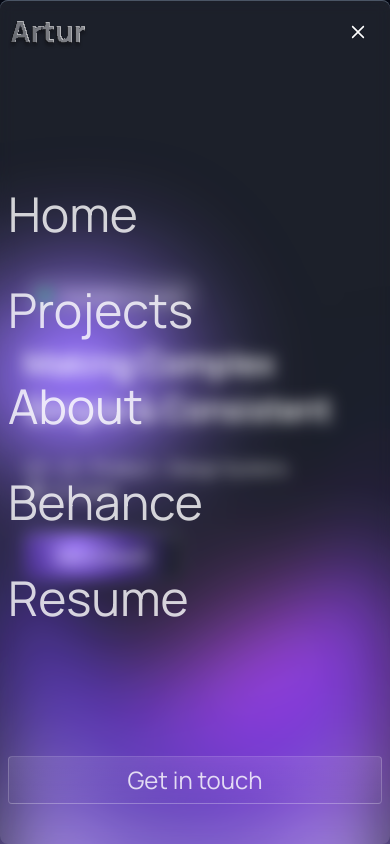
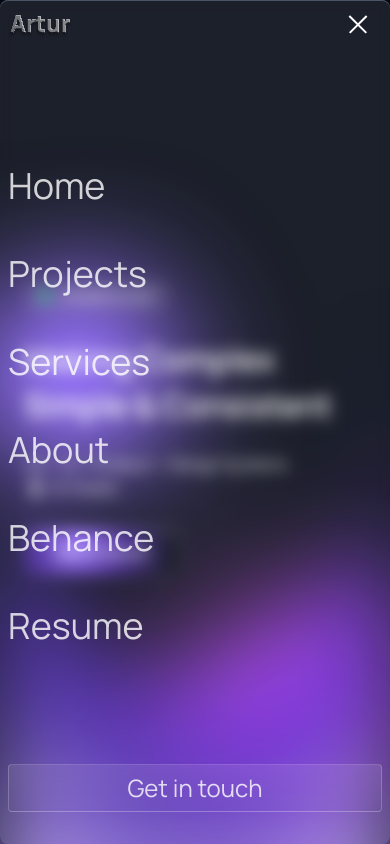
Before and after one commit to amusayevv/portfolio-artur, a Next.js app: page / in a window 390 px wide. Both pictures are taken after a click on the button 334 px from the left and 48 px from the top of the page. Shown: the top 844 px of the page. Built offline with nearby package versions, Linux system fonts and the light colour scheme.

Commit message:
a lot of fixes

```diff
--- a/src/app/_components/footer.tsx
+++ b/src/app/_components/footer.tsx
@@ -4,7 +4,7 @@ export default function Footer() {
             className="flex lg:flex-row flex-col w-full lg:justify-around justify-center gap-8 mt-40 pb-100 lg:px-0 px-6 lg:text-left text-center"
             style={{
                 background:
-                    "radial-gradient(200% 100% at 50% 100%, #C5B0F8 0%, #4622A8 16%, #090828 40%, #030712 60%, #030712 100%), #030712;",
+                    "radial-gradient(200% 100% at 50% 100%, #C5B0F8 0%, #4622A8 16%, #090828 40%, #030712 60%, #030712 100%), #030712",
             }}
         >
             <div className="lg:max-w-[480px] w-full text-white/60 flex flex-col gap-10">
--- a/src/app/_components/nav.tsx
+++ b/src/app/_components/nav.tsx
@@ -2,9 +2,8 @@
 import { useEffect } from "react";
 import { gsap } from "gsap";
 import { ScrambleTextPlugin } from "gsap/ScrambleTextPlugin";
-import { PlusIcon } from "@radix-ui/react-icons";
 
-export default function Nav() {
+export default function Nav({ activeSection }: { activeSection?: string }) {
     useEffect(() => {
         gsap.registerPlugin(ScrambleTextPlugin);
 
@@ -19,12 +18,35 @@ export default function Nav() {
                 ease: "power1.inOut",
             });
         });
+
+        // Hide navbar on scroll
+        if (window.innerWidth <= 720) {
+            const nav = document.querySelector("nav");
+            let prevScrollPosition = window.pageYOffset;
+            window.onscroll = () => {
+                let currentScrollPosition = window.pageYOffset;
+                if (nav)
+                    if (prevScrollPosition < currentScrollPosition) {
+                        nav.style.top = "-100px";
+                    } else {
+                        nav.style.top = "0";
+                    }
+                prevScrollPosition = currentScrollPosition;
+            };
+        }
     }, []);
+
+    function preventScroll(e: any) {
+        e.preventDefault();
+    }
 
     function handleClick() {
         const nav = document.querySelector("nav");
-        const burgerMenu = document.querySelector(".burger-menu");
         if (nav) {
+            document.addEventListener("touchmove", preventScroll, {
+                passive: false,
+            });
+
             const isExpanded = nav.style.height === "100vh";
             if (!isExpanded) {
                 gsap.to(nav, {
@@ -47,15 +69,24 @@ export default function Nav() {
                         ease: "power2.out",
                     }
                 );
-                gsap.to(burgerMenu, {
+                gsap.to(document.querySelector("#burger-icon-after"), {
                     rotate: 45,
                     duration: 0.2,
+                    top: "50%",
+                    ease: "sine",
+                });
+                gsap.to(document.querySelector("#burger-icon-before"), {
+                    rotate: -45,
+                    duration: 0.2,
+                    top: "50%",
                     ease: "sine",
                 });
             } else {
+                document.removeEventListener("touchmove", preventScroll);
+
                 gsap.to(nav, {
-                    height: "64px",
-                    width: "calc(100vw - 48px)",
+                    height: "48px",
+                    width: "calc(100vw - 16px)",
                     marginTop: "16px",
                     duration: 0.4,
                     ease: "power2.in",
@@ -68,17 +99,24 @@ export default function Nav() {
                     stagger: 0.05,
                     ease: "power2.in",
                 });
-                gsap.to(burgerMenu, {
+                gsap.to(document.querySelector("#burger-icon-after"), {
                     rotate: 0,
+                    top: "calc(50% + 5px)",
                     duration: 0.2,
-                    ease: "power2.out",
+                    ease: "sine",
+                });
+                gsap.to(document.querySelector("#burger-icon-before"), {
+                    rotate: 0,
+                    top: "calc(50% - 5px)",
+                    duration: 0.2,
+                    ease: "sine",
                 });
             }
         }
     }
 
     return (
-        <nav className="flex justify-between box-border mt-4  bg-white/10 p-2 lg:h-[48px] h-[64px] overflow-hidden inset-shadow-2xs inset-shadow-gray-600 lg:w-[900px] w-[calc(100vw-48px)]  rounded-[8px] backdrop-blur-sm fixed left-1/2 -translate-x-1/2 z-50 items-center">
+        <nav className="top-0 flex justify-between box-border mt-4  bg-white/10 lg:p-2 px-2 h-[48px] overflow-hidden inset-shadow-2xs inset-shadow-gray-600 lg:w-[960px] w-[calc(100vw-16px)]  rounded-[8px] backdrop-blur-sm fixed left-1/2 -translate-x-1/2 z-50 items-center duration-300">
             <div className="pc-menu lg:flex hidden h-full w-full justify-between">
                 <a
                     href="/"
@@ -86,22 +124,76 @@ export default function Nav() {
                 >
                     <img src="/logo.svg" alt="" className="logo pl-4" />
                 </a>
-                <ul className="w-[550px] flex text-white text-center">
-                    <li className="w-full bg-white/10 content-center rounded-[4px] hover:bg-white/10">
-                        <a href="/" className="scramble mix-blend-difference">
+                <ul className="w-[600px] flex text-white text-center">
+                    <li
+                        className="w-full content-center rounded-[4px] hover:bg-white/10"
+                        style={
+                            activeSection === "home"
+                                ? {
+                                      backgroundColor:
+                                          "rgba(255, 255, 255, 0.1)",
+                                  }
+                                : { backgroundColor: "transparent" }
+                        }
+                    >
+                        <a
+                            href="/#home"
+                            className="scramble mix-blend-difference"
+                        >
                             Home
                         </a>
                     </li>
-                    <li className="w-full content-center rounded-[4px] hover:bg-white/10">
+                    <li
+                        className="w-full content-center rounded-[4px] hover:bg-white/10"
+                        style={
+                            activeSection === "projects"
+                                ? {
+                                      backgroundColor:
+                                          "rgba(255, 255, 255, 0.1)",
+                                  }
+                                : { backgroundColor: "transparent" }
+                        }
+                    >
                         <a
-                            href="#projects"
+                            href="/#projects"
                             className="scramble mix-blend-difference"
                         >
                             Projects
                         </a>
                     </li>
-                    <li className="w-full content-center rounded-[4px] hover:bg-white/10">
-                        <a href="#" className="scramble mix-blend-difference">
+                    <li
+                        className="w-full content-center rounded-[4px] hover:bg-white/10"
+                        style={
+                            activeSection === "services"
+                                ? {
+                                      backgroundColor:
+                                          "rgba(255, 255, 255, 0.1)",
+                                  }
+                                : { backgroundColor: "transparent" }
+                        }
+                    >
+                        <a
+                            href="/#services"
+                            className="scramble mix-blend-difference"
+                        >
+                            Services
+                        </a>
+                    </li>
+                    <li
+                        className="w-full content-center rounded-[4px] hover:bg-white/10"
+                        style={
+                            activeSection === "about"
+                                ? {
+                                      backgroundColor:
+                                          "rgba(255, 255, 255, 0.1)",
+                                  }
+                                : { backgroundColor: "transparent" }
+                        }
+                    >
+                        <a
+                            href="/#about"
+                            className="scramble mix-blend-difference"
+                        >
                             About
                         </a>
                     </li>
@@ -136,26 +228,54 @@ export default function Nav() {
             {/* Mobile Menu */}
             <div className="mobile-menu lg:hidden flex flex-col w-full h-full justify-between pb-8">
                 <div className="flex w-full justify-between">
-                    <img src="/logo.svg" alt="" className="logo w-[80px]" />
+                    <img
+                        src="/logo.svg"
+                        alt=""
+                        className="logo lg:w-[80px] w-[64px]"
+                    />
                     <button
                         onClick={handleClick}
                         className="burger-menu lg:hidden w-[48px] h-[48px] flex items-center justify-center"
                     >
-                        <PlusIcon className="w-[24px] h-[24px]" />
+                        <div id="burger-icon" className="w-[24px] h-[24px]">
+                            <div id="burger-icon-after"></div>
+                            <div id="burger-icon-before"></div>
+                        </div>
                     </button>
                 </div>
 
-                <ul className="flex flex-col w-full items-center content-center text-white/80 text-left gap-12 text-5xl">
-                    <li className="mobile-menu-item w-full content-center rounded-[4px] hover:bg-white/10">
-                        <a href="/">Home</a>
+                <ul
+                    id="burger-list"
+                    className="flex flex-col w-full items-center content-center text-white/80 text-left gap-12 text-4xl"
+                >
+                    <li
+                        className="mobile-menu-item w-full content-center opacity-0"
+                        onClick={handleClick}
+                    >
+                        <a href="/#home">Home</a>
                     </li>
-                    <li className="mobile-menu-item w-full content-center rounded-[4px] hover:bg-white/10">
-                        <a href="#projects">Projects</a>
+                    <li
+                        className="mobile-menu-item w-full content-center opacity-0"
+                        onClick={handleClick}
+                    >
+                        <a href="/#projects">Projects</a>
                     </li>
-                    <li className="mobile-menu-item w-full content-center rounded-[4px] hover:bg-white/10">
-                        <a href="#">About</a>
+                    <li
+                        className="mobile-menu-item w-full content-center opacity-0"
+                        onClick={handleClick}
+                    >
+                        <a href="/#services">Services</a>
                     </li>
-                    <li className="mobile-menu-item w-full content-center rounded-[4px] hover:bg-white/10">
+                    <li
+                        className="mobile-menu-item w-full content-center opacity-0"
+                        onClick={handleClick}
+                    >
+                        <a href="/#about">About</a>
+                    </li>
+                    <li
+                        className="mobile-menu-item w-full content-center opacity-0"
+                        onClick={handleClick}
+                    >
                         <a
                             href="https://www.behance.net/artury"
                             target="_blank"
@@ -163,14 +283,18 @@ export default function Nav() {
                             Behance
                         </a>
                     </li>
-                    <li className="mobile-menu-item w-full content-center rounded-[4px] hover:bg-white/10">
+                    <li
+                        className="mobile-menu-item w-full content-center opacity-0"
+                        onClick={handleClick}
+                    >
                         <a href="/resume-sample.pdf" download={true}>
                             Resume
                         </a>
                     </li>
                 </ul>
                 <a
-                    className="btn-gradient content-center rounded-[4px] px-6 text-white/80 text-center text-2xl h-[48px]"
+                    id="burger-get-in-touch"
+                    className="block btn-gradient content-center rounded-[4px] px-6 text-white/80 text-center text-2xl h-[48px]"
                     href="https://www.linkedin.com/in/artur-yurin/"
                     target="_blank"
                 >
--- a/src/app/_components/portfolioCard.tsx
+++ b/src/app/_components/portfolioCard.tsx
@@ -18,6 +18,7 @@ export default function PortfolioCard({
                     href={url}
                     className="project rounded-2xl h-[480px] bg-cover bg-center bg-zoom-transition"
                     style={{ backgroundImage: `url(${imgpath})` }}
+                    title={title}
                 ></a>
             </div>
         </div>
--- a/src/app/confero-desktop/page.tsx
+++ b/src/app/confero-desktop/page.tsx
@@ -1,10 +1,13 @@
 "use client";
 import { useEffect } from "react";
 import { gsap } from "gsap";
+import Nav from "../_components/nav";
 
 export default function page() {
     return (
         <div className="flex flex-col gap-20">
+            <Nav />
+
             <img
                 className="w-full h-dvh object-cover"
                 src="project2.webp"
--- a/src/app/confero-mobile/page.tsx
+++ b/src/app/confero-mobile/page.tsx
@@ -1,10 +1,13 @@
 "use client";
 import { useEffect } from "react";
 import { gsap } from "gsap";
+import Nav from "../_components/nav";
 
 export default function page() {
     return (
         <div className="flex flex-col gap-20">
+            <Nav />
+
             <img
                 className="w-full h-dvh object-cover"
                 src="project3.webp"
--- a/src/app/confero-tv/page.tsx
+++ b/src/app/confero-tv/page.tsx
@@ -1,10 +1,13 @@
 "use client";
 import { useEffect } from "react";
 import { gsap } from "gsap";
+import Nav from "../_components/nav";
 
 export default function page() {
     return (
         <div className="flex flex-col gap-20">
+            <Nav />
+
             <img
                 className="w-full h-dvh object-cover"
                 src="project4.webp"
--- a/src/app/globals.css
+++ b/src/app/globals.css
@@ -1,4 +1,16 @@
 @import "tailwindcss";
+
+* {
+    box-sizing: border-box;
+}
+
+html,
+body {
+    margin: 0;
+    padding: 0;
+    width: 100%;
+    overflow-x: hidden;
+}
 
 .bg-zoom-transition {
     position: relative;
@@ -19,6 +31,21 @@
 
 .bg-zoom-transition:hover::before {
     transform: scale(1.2);
+}
+
+.bg-zoom-transition::after {
+    content: attr(title);
+    color: rgb(255, 255, 255);
+    opacity: 0;
+    bottom: 0;
+    left: 1rem;
+    font-size: 3rem;
+    position: absolute;
+    transition: 0.4s cubic-bezier(0.4, 0, 0.2, 1);
+}
+.bg-zoom-transition:hover::after {
+    opacity: 100;
+    bottom: 1rem;
 }
 
 #uxui {
@@ -292,20 +319,6 @@
     opacity: 0.7;
 }
 
-html {
-    width: 100%;
-    height: 100%;
-}
-
-body {
-    width: 100% !important;
-    min-width: 100vw;
-    height: 100%;
-    margin: 0;
-    padding: 0;
-    overflow-x: hidden;
-}
-
 #smooth-wrapper {
     width: 100%;
     height: 100%;
@@ -315,8 +328,36 @@ body {
     width: 100%;
 }
 
+#burger-icon {
+    position: relative;
+    width: 100%;
+    height: 100%;
+}
+#burger-icon-before {
+    top: calc(50% - 5px);
+}
+#burger-icon-after {
+    top: calc(50% + 5px);
+}
+
+#burger-icon-before,
+#burger-icon-after {
+    content: "";
+    position: absolute;
+    height: 1.5px;
+    width: 24px;
+    background: white;
+    left: 50%;
+    transform: translate(-50%, -50%);
+}
+
 @media (max-width: 1000px) {
     .bg-zoom-transition::before {
         display: none;
     }
+    .bg-zoom-transition::after {
+        opacity: 100;
+        bottom: 1rem;
+        font-size: 2rem;
+    }
 }
--- a/src/app/insider/page.tsx
+++ b/src/app/insider/page.tsx
@@ -1,8 +1,11 @@
 import Footer from "../_components/footer";
+import Nav from "../_components/nav";
 
 export default function Page() {
     return (
         <div className="flex flex-col gap-20">
+            <Nav />
+
             <img
                 className="w-full h-dvh object-cover"
                 src="Homescreen Mockup.webp"
--- a/src/app/layout.tsx
+++ b/src/app/layout.tsx
@@ -1,5 +1,4 @@
 import { Manrope } from "next/font/google";
-import Nav from "./_components/nav";
 import "./globals.css";
 
 const manrope = Manrope({
@@ -19,10 +18,7 @@ export default function RootLayout({
                     content="width=device-width, initial-scale=1.0"
                 />
             </head>
-            <body className="bg-gray-950 text-white">
-                <Nav />
-                {children}
-            </body>
+            <body className="bg-gray-950 text-white">{children}</body>
         </html>
     );
 }
--- a/src/app/page.tsx
+++ b/src/app/page.tsx
@@ -2,16 +2,17 @@
 import { useEffect, useState } from "react";
 
 import { gsap } from "gsap";
-import _ScrollTrigger, { ScrollTrigger } from "gsap/ScrollTrigger";
-import { ScrollSmoother } from "gsap/ScrollSmoother";
 import Cursor from "./_components/cursor";
 import PortfolioCard from "./_components/portfolioCard";
 import { LightningBoltIcon } from "@radix-ui/react-icons";
 import { ScrambleTextPlugin } from "gsap/ScrambleTextPlugin";
 import AboutCard from "./_components/aboutCard";
+import Nav from "./_components/nav";
 import Footer from "./_components/footer";
 
 export default function Page() {
+    const [activeSection, setActiveSection] = useState("home");
+
     useEffect(() => {
         let interBubble = document.querySelector(".interactive");
         const xTo = gsap.quickTo(interBubble, "x", {
@@ -26,20 +27,6 @@ export default function Page() {
             xTo(e.clientX);
             yTo(e.clientY);
         });
-
-        gsap.registerPlugin(ScrollTrigger, ScrollSmoother);
-
-        if (!ScrollTrigger.isTouch) {
-            ScrollSmoother.create({
-                smooth: 1,
-                effects: true,
-                normalizeScroll: false,
-            });
-
-            ScrollTrigger.create({
-                trigger: "#projects",
-            });
-        }
 
         if (window.innerWidth >= 720) {
             const elements = document.querySelectorAll(".scrambleText");
@@ -64,8 +51,29 @@ export default function Page() {
                 { threshold: 0.5 }
             );
             elements.forEach((el) => observer.observe(el));
+            const sections = [
+                { id: "home", ref: document.querySelector("#home") },
+                { id: "projects", ref: document.querySelector("#projects") },
+                { id: "services", ref: document.querySelector("#services") },
+                { id: "about", ref: document.querySelector("#about") },
+            ];
 
-            return () => observer.disconnect();
+            const navObserver = new IntersectionObserver((entries) => {
+                entries.forEach((entry) => {
+                    if (entry.isIntersecting) {
+                        setActiveSection(entry.target.id);
+                    }
+                });
+            });
+
+            sections.forEach((section) => {
+                if (section.ref) navObserver.observe(section.ref);
+            });
+
+            return () => {
+                observer.disconnect();
+                navObserver.disconnect();
+            };
         }
     }, []);
 
@@ -118,15 +126,12 @@ export default function Page() {
     return (
         <div id="smooth-wrapper">
             <Cursor text="VIEW PROJECT" />
+            <Nav activeSection={activeSection} />
 
             <div id="smooth-content">
                 <section
                     id="home"
                     className="h-dvh flex w-full lg:px-40 px-6 items-center justify-start"
-                    // style={{
-                    //     background:
-                    //         "radial-gradient(100% 100% at 50% 0%, #000 0%, #000 46.63%, #090828 61.06%, #4622A8 83.29%, #C5B0F8 100%)",
-                    // }}
                 >
                     <div className="gradient-bg z-0">
                         <svg xmlns="http://www.w3.org/2000/svg">
@@ -161,7 +166,9 @@ export default function Page() {
                     <div className="flex flex-col items-start gap-6 z-10">
                         <div className="flex inset-shadow-2xs inset-shadow-gray-600 rounded-full bg-white/10 text-white items-center gap-3 px-4 py-2">
                             <div className="w-[10px] h-[10px] bg-green-400 rounded-full"></div>
-                            <p>Available to work</p>
+                            <p className="text-xs lg:text-base">
+                                Available to work
+                            </p>
                         </div>
                         <h1 className="lg:text-[4rem] text-[2rem] leading-[120%] font-semibold lg:max-w-[1000px] text-white">
                             <div className="overflow-hidden py-1">
@@ -213,14 +220,14 @@ export default function Page() {
                                 imgpath="/project2.webp"
                                 logopath="/confero.svg"
                                 url="confero-desktop"
-                                title="Confero"
+                                title="Confero Desktop"
                                 description="Insider is a smart dashboard that boosts your digital experience with quick access, skill-building tools, and an automated Trading Bot."
                             />
                             <PortfolioCard
                                 imgpath="/project3.webp"
                                 logopath="/confero.svg"
                                 url="/confero-mobile"
-                                title="Confero"
+                                title="Confero Mobile"
                                 description="Insider is a smart dashboard that boosts your digital experience with quick access, skill-building tools, and an automated Trading Bot."
                             />
                         </div>
@@ -229,20 +236,23 @@ export default function Page() {
                                 imgpath="/project4.webp"
                                 logopath="/confero.svg"
                                 url="/confero-tv"
-                                title="Confero"
+                                title="Confero TV"
                                 description="Insider is a smart dashboard that boosts your digital experience with quick access, skill-building tools, and an automated Trading Bot."
                             />
                             <PortfolioCard
                                 imgpath="/project5.webp"
                                 logopath="/confero.svg"
                                 url="/sbc"
-                                title="Confero"
+                                title="SBC"
                                 description="Insider is a smart dashboard that boosts your digital experience with quick access, skill-building tools, and an automated Trading Bot."
                             />
                         </div>
                     </div>
                 </section>
-                <section className="px-6 mt-[100px] flex flex-col gap-10">
+                <section
+                    id="services"
+                    className="px-6 mt-[100px] flex flex-col gap-10"
+                >
                     <h2 className="text-[32px]">Services</h2>
 
                     <div className="grid lg:grid-cols-2 grid-cols-1 flex-col gap-6">
@@ -346,7 +356,7 @@ export default function Page() {
                     </div>
                 </section>
                 <section
-                    id="services"
+                    id="about"
                     className="px-6 mt-[100px] flex flex-col gap-10 items-center content-center"
                 >
                     <div className="flex flex-col gap-10 overflow-hidden relative p-0.5">
@@ -405,8 +415,8 @@ export default function Page() {
                         </div>
                     </div>
                 </section>
-                <Footer />
             </div>
+            <Footer />
         </div>
     );
 }
--- a/src/app/sbc/page.tsx
+++ b/src/app/sbc/page.tsx
@@ -1,10 +1,13 @@
 "use client";
 import { useEffect } from "react";
 import { gsap } from "gsap";
+import Nav from "../_components/nav";
 
 export default function page() {
     return (
         <div className="flex flex-col gap-20">
+            <Nav />
+
             <img
                 className="w-full h-dvh object-cover"
                 src="project5.webp"
```
